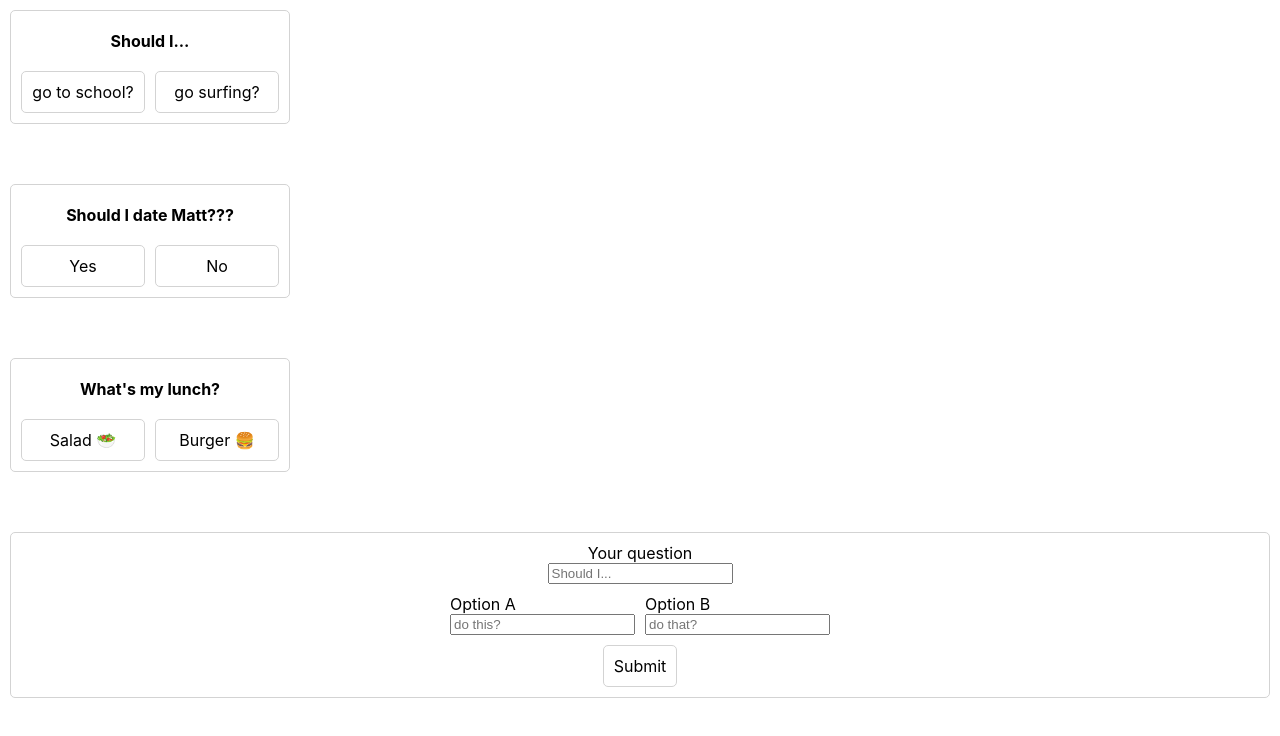
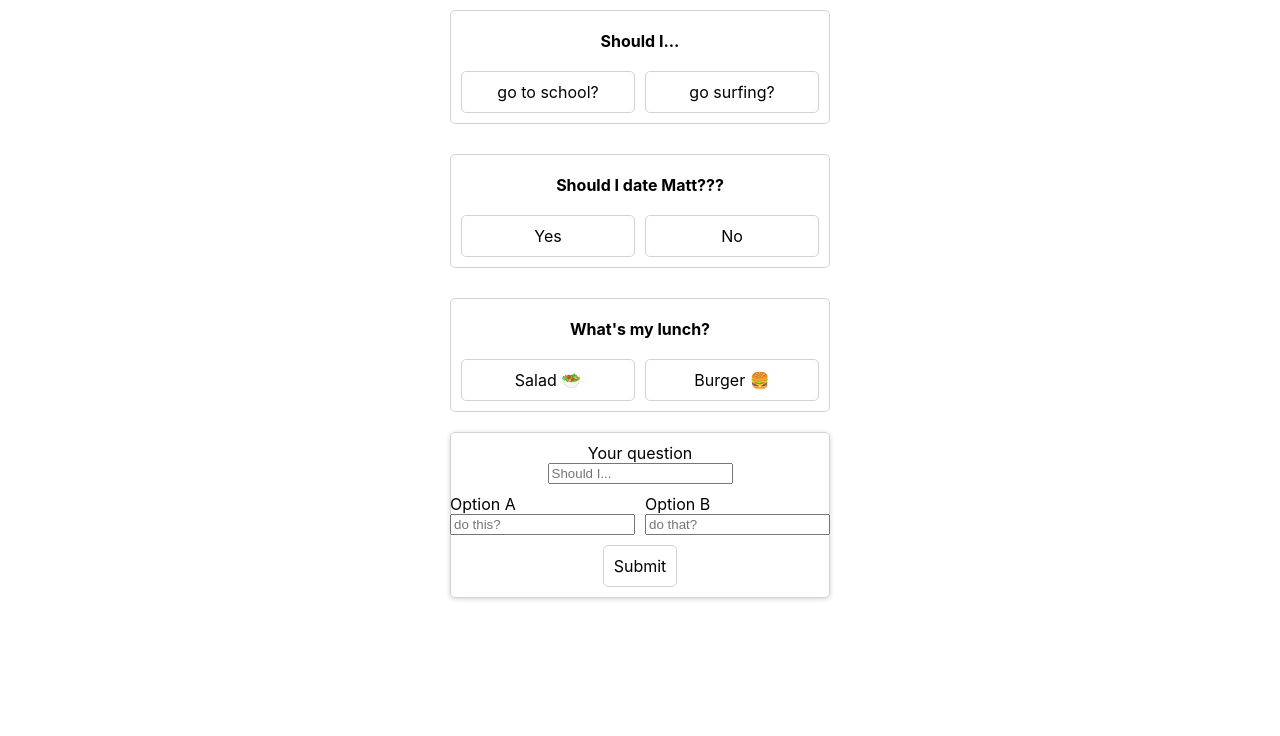
Before and after one commit to LaVielle/rule-my-life, a React (Create React App) app: page / in a window 1280 px wide. Shown: the top 736 px of the page. Built offline with nearby package versions, Linux system fonts and the light colour scheme.

Commit message:
improve flex layout

```diff
--- a/src/components/App.js
+++ b/src/components/App.js
@@ -5,6 +5,7 @@ import DecisionList from '../containers/DecisionList'
 import CardFormContainer from '../containers/CardFormContainer'
 import data_decisions from '../data_decisions.json'
 import data_currentUser from '../data_currentUser.json'
+import '../styles/App.css'
 
 const App = ({ dispatch }) => {
 
@@ -13,8 +14,10 @@ const App = ({ dispatch }) => {
 
   return (
     <div className="App">
+      <div className="App-inner">
       <DecisionList />
       <CardFormContainer />
+      </div>
     </div>
   )
 }
--- /dev/null
+++ b/src/styles/App.css
@@ -0,0 +1,22 @@
+.App {
+  position: fixed;
+  width: 100%;
+  height: 100%;
+  display: flex;
+  flex-direction: column;
+  align-items: center;
+}
+
+.App-inner {
+  display: flex;
+  flex-direction: column;
+  width: 400px;
+}
+
+@media (max-width: 479px) {
+  .App-inner {
+    width: 100%;
+    padding-left: 10%;
+    padding-right: 10%;
+  }
+}
--- a/src/styles/Card.css
+++ b/src/styles/Card.css
@@ -1,13 +1,12 @@
 .Card-container {
   display: flex;
   flex-direction: column;
-  flex: 1;
-  align-items: stretch;
   padding: 10px;
   margin: 10px;
-  margin-bottom: 50px;
+  margin-bottom: 20px;
   border-radius: 5px;
   border: 1px solid lightgrey;
+  flex-shrink: 0;
 }
 
 .Card-title {
@@ -17,14 +16,11 @@
   text-align: center;
   padding: 10px;
   font-weight: 700;
-  /* border-radius: 5px;
-  border: 1px solid lightgrey; */
 }
 
 .Card-options-container {
   display: flex;
   flex-direction: row;
-  flex: 1;
   align-items: center;
   justify-content: space-between;
 }
--- a/src/styles/CardForm.css
+++ b/src/styles/CardForm.css
@@ -1,13 +1,14 @@
 .CardForm-form {
   display: flex;
   flex-direction: column;
-  flex: 1;
   align-items: center;
   padding: 10px;
-  margin: 10px;
-  margin-bottom: 50px;
+  margin-left: 10px;
+  margin-right: 10px;
+  margin-bottom: 10px;
   border-radius: 5px;
   border: 1px solid lightgrey;
+  box-shadow: 0px 1px 5px lightgrey;
 }
 
 .CardForm-label {
--- a/src/styles/CardList.css
+++ b/src/styles/CardList.css
@@ -1,6 +1,6 @@
 .CardList-container {
   display: flex;
   flex-direction: column;
-  align-items: stretch;
-  max-width: 300px;
+  flex: 1;
+  overflow: scroll;
 }
```
